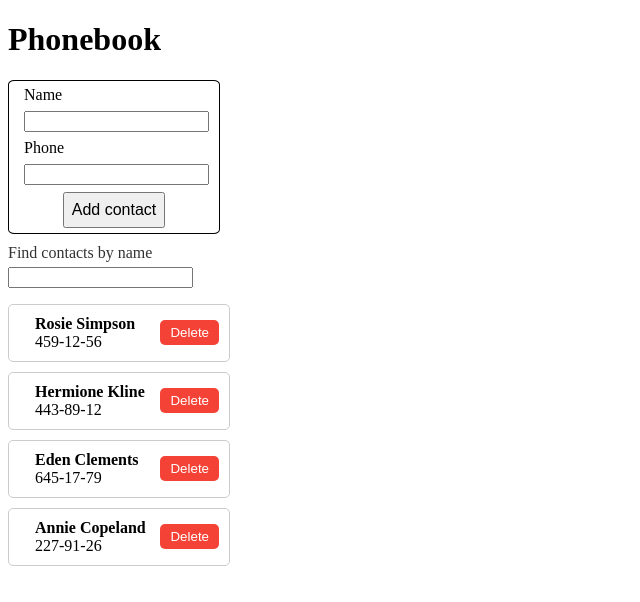
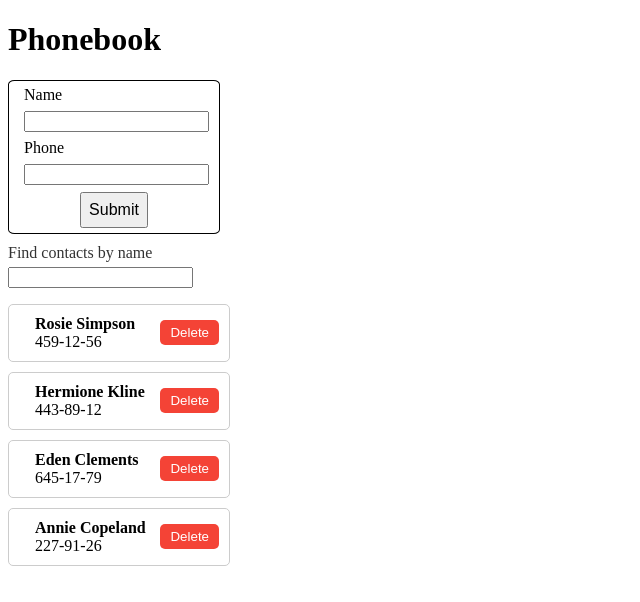
Before and after one commit to isteppanenko/goit-react-hw-03, a React (Vite) app: page / in a window 1280 px wide. Shown: the top 602 px of the page, without its empty margins (0-640 px from the left). Built offline with nearby package versions, Linux system fonts and the light colour scheme; some icons are missing.

Commit message:
formik-form

```diff
--- a/package.json
+++ b/package.json
@@ -14,8 +14,10 @@
     "@emotion/styled": "^11.14.0",
     "@mui/icons-material": "^7.0.2",
     "clsx": "^2.1.1",
+    "formik": "^2.4.6",
     "react": "^19.0.0",
-    "react-dom": "^19.0.0"
+    "react-dom": "^19.0.0",
+    "yup": "^1.6.1"
   },
   "devDependencies": {
     "@eslint/js": "^9.22.0",
--- a/src/components/ContactForm/ContactForm.jsx
+++ b/src/components/ContactForm/ContactForm.jsx
@@ -1,28 +1,41 @@
 import css from './ContactForm.module.css';
+import { useId } from 'react';
+import { Formik, Form, Field } from 'formik';
+import * as Yup from 'yup';
+
+const initialValues = {
+  name: '',
+  phone: '',
+};
+
 const ContactForm = ({ onAdd }) => {
-  const handlSubmit = (e) => {
-    e.preventDefault();
-    onAdd({
+  const nameFieldId = useId();
+  const phoneFieldId = useId();
+  const handlSubmit = (values, actions) => {
+    const newContact = {
+      ...values,
       id: Date.now(),
-      name: e.target.elements.fname.value,
-      phone: e.target.elements.fphone.value,
-    });
-    e.target.reset();
+    };
+    onAdd(newContact);
+    actions.resetForm();
   };
   return (
     <>
-      <div className={css.container}>
-        <form className={css.form} onSubmit={handlSubmit}>
-          <label htmlFor="fname">Name</label>
-          <input type="text" id="fname" name="fname" />
-          <label htmlFor="phone">Phone</label>
-          <input type="text" id="fphone" name="fphone" />
-          <button className={css.submitButton} type="submit">
-            Add contact
-          </button>
-        </form>
-      </div>
+      <Formik initialValues={initialValues} onSubmit={handlSubmit}>
+        <div className={css.container}>
+          <Form className={css.form}>
+            <label htmlFor={nameFieldId}>Name</label>
+            <Field type="text" name="name" />
+            <label htmlFor={phoneFieldId}>Phone</label>
+            <Field type="text" name="phone" />
+            <button type="submit" className={css.submitButton}>
+              Submit
+            </button>
+          </Form>
+        </div>
+      </Formik>
     </>
   );
 };
+
 export default ContactForm;
```
Also changed, not shown: 1 other file (tests, documents, lock files or other folders).
